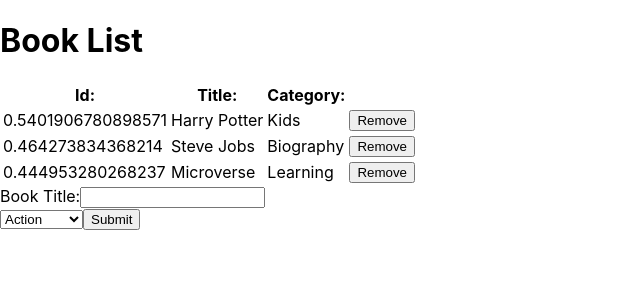
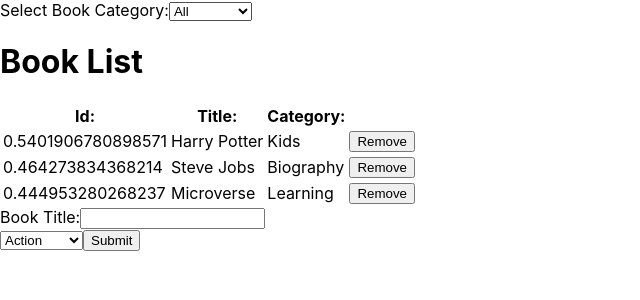
Before and after one commit to othman-19/bookStore-react-redux, a React (Create React App) app: page / in a window 1280 px wide. Shown: the top 300 px of the page, without its empty margins (0-640 px from the left). Built offline with nearby package versions, Linux system fonts and the light colour scheme.

Commit message:
category filter component added and rendered

```diff
--- /dev/null
+++ b/src/components/CategoryFilter.js
@@ -0,0 +1,26 @@
+import React from 'react';
+
+function CategoryFilter() {
+  const filters = [
+    'All',
+    'Action',
+    'Biography',
+    'History',
+    'Horror',
+    'Kids',
+    'Learning',
+    'Sci-Fi'
+  ];
+  return (
+    <label >
+      Select Book Category:
+      <select name="filter">
+        {filters.map(filter => (
+          <option key={filter}>{filter}</option>
+        ))}
+      </select>
+    </label>
+  );
+}
+
+export default CategoryFilter;
--- a/src/containers/BooksList.js
+++ b/src/containers/BooksList.js
@@ -3,6 +3,7 @@ import { connect } from 'react-redux';
 import PropTypes from 'prop-types';
 import Book from '../components/Book';
 import { removeBook } from '../actions/index';
+import CategoryFilter from '../components/CategoryFilter';
 
 function BooksList({ books, removeBook }) {
   const handleRemoveBook = book => removeBook(book);
@@ -11,6 +12,7 @@ function BooksList({ books, removeBook }) {
   );
   return (
     <div>
+      < CategoryFilter />
       <h1>Book List</h1>
       <table>
         <thead>
--- a/src/index.js
+++ b/src/index.js
@@ -16,7 +16,7 @@ const book1 = stateBook('Harry Potter', 'Kids');
 const book2 = stateBook('Steve Jobs', 'Biography');
 const book3 = stateBook('Microverse', 'Learning');
 const books = [book1, book2, book3];
-const filter = 'All';
+const filter = null;
 
 const store = createStore(rootReducer, { books, filter });
 
```
